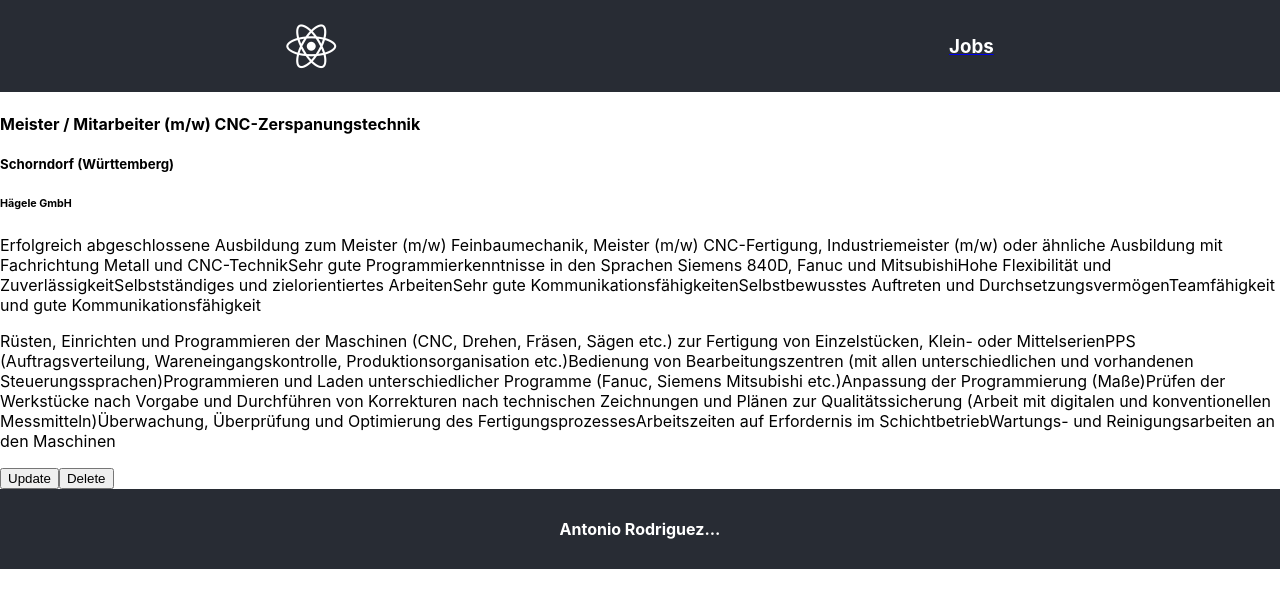
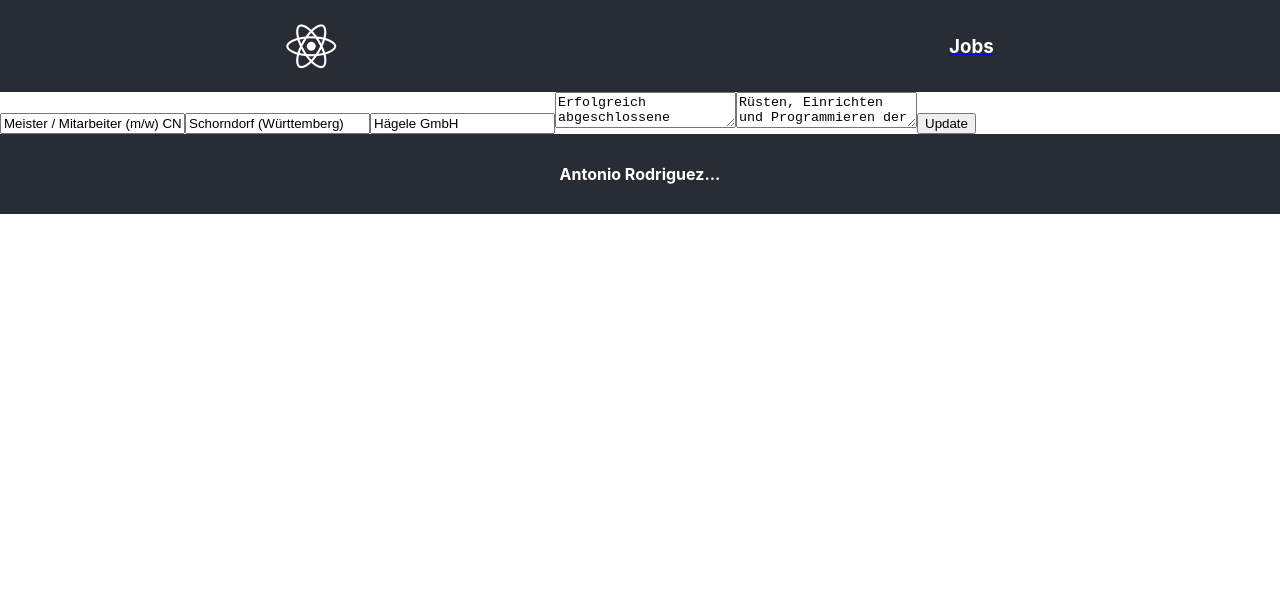
Before and after one commit to AntonioRdzNav/VisualinoUG, a React (Create React App) app: page /jobs/21da93/update in a window 1280 px wide. Shown: the top 608 px of the page. Built offline with nearby package versions, Linux system fonts and the light colour scheme; data requests are answered from the project's data file.

Commit message:
CREATE, READ, UPDATE and DELETE working fine using local json-server as db

```diff
--- a/db.json
+++ b/db.json
@@ -216,6 +216,14 @@
         "EoL Abnahme der Getriebe nach Anweisung",
         "Aufbau von Getrieben auf Prüfständen sowie Ein- und Ausbau von Getrieben in bzw. aus Versuchsfahrzeugen aller Art"
       ]
+    },
+    {
+      "id": "8590",
+      "title": "ddwsd",
+      "city": "dsss",
+      "employer": "dsss",
+      "requirements": "dsss",
+      "tasks": "dds"
     }
   ]
 }
--- a/src/App.js
+++ b/src/App.js
@@ -17,8 +17,8 @@ function App() {
 					<Route path="/" exact component={HomePage} />
 					<Route path="/jobs" exact component={JobIndex} />
 					<Route path="/jobs/create" exact component={JobCreate} />
+					<Route path="/jobs/:id/update" component={JobUpdate} />
 					<Route path="/jobs/:id" component={JobShow} />
-					<Route path="/jobs/:id/update" component={JobUpdate} />
 					<Redirect path="*" to="/" />
 				</Switch>
 				<Footer />
--- a/src/components/Modal.js
+++ b/src/components/Modal.js
@@ -1,6 +1,5 @@
 import React from 'react';
 import './stylesheets/Modal.css'
-import { Link } from "react-router-dom";
 
 class Modal extends React.Component {
     constructor(props){
--- a/src/components/routes/JobShow.js
+++ b/src/components/routes/JobShow.js
@@ -2,6 +2,7 @@ import React from "react"
 import Axios from "axios"
 import Modal from "../Modal"
 import Loading from '../Loading'
+import {Link} from 'react-router-dom'
 
 class JobShow extends React.Component{
 	constructor(props){
@@ -63,7 +64,9 @@ class JobShow extends React.Component{
 				<p> {requirements} </p>
 				<p> {tasks} </p>
 
-				<button>Update</button>
+                <Link to={{pathname: "/jobs/"+id+"/update"}}>
+                    <button>Update</button>
+                </Link>
 				<button onClick={this.toggleModal}>Delete</button>
 				<Modal
 					show={this.state.openModal}
--- a/src/components/routes/JobUpdate.js
+++ b/src/components/routes/JobUpdate.js
@@ -1,9 +1,87 @@
 import React from "react"
+import Axios from "axios"
+import Loading from '../Loading'
 
-class JobUpdate extends React.Component {
+class JobUpdate extends React.Component{
+	constructor(props){
+		super(props)
+		this.state = {
+			job: {},
+			loading: true
+		}
+
+        this.onUpdate = this.onUpdate.bind(this)
+	}
+
+    componentDidMount(){
+		// get only job with corresponding id
+        Axios.get('http://localhost:8080/jobs/', {params: {id: this.props.match.params.id}})
+		  	.then(response => {
+				this.setState({
+					job: response.data[0],
+					loading: false
+            	})
+		  	})
+			.catch(error => {
+				console.log(error);
+			});
+    }
+
+	onUpdate(event){
+		event.preventDefault()
+        Axios.put('http://localhost:8080/jobs/'+String(this.props.match.params.id), {
+				id: this.props.match.params.id,
+				title: this.title.value,
+				city: this.city.value,
+				employer: this.employer.value,
+				requirements: this.requirements.value,
+				tasks: this.tasks.value
+			})
+			.then(resp => {
+				console.log(resp.data)
+			}).then(() => {
+				this.props.history.push('/jobs/'+String(this.props.match.params.id))
+			}).catch(error => {
+				console.log(error)
+			});
+	}
+
 	render(){
+        if(this.state.loading === true){
+            return <Loading />
+        }
+
 		return (
-			<h1>Update Job</h1>
+			<div>
+				<form onSubmit={this.onUpdate}>
+					<input
+						placeholder="Add title"
+						ref={title => this.title=title}
+						defaultValue={this.state.job.title}
+					/>
+					<input
+						placeholder="Add city"
+						ref={city => this.city=city}
+						defaultValue={this.state.job.city}
+					/>
+					<input
+						placeholder="Add employer"
+						ref={employer => this.employer=employer}
+						defaultValue={this.state.job.employer}
+					/>
+					<textarea
+						placeholder="Add requirements"
+						ref={requirements => this.requirements=requirements}
+						defaultValue={this.state.job.requirements}
+					/>
+					<textarea
+						placeholder="Add tasks"
+						ref={tasks => this.tasks=tasks}
+						defaultValue={this.state.job.tasks}
+					/>
+					<button>Update</button>
+				</form>
+			</div>
 		)
 	}
 }
```
